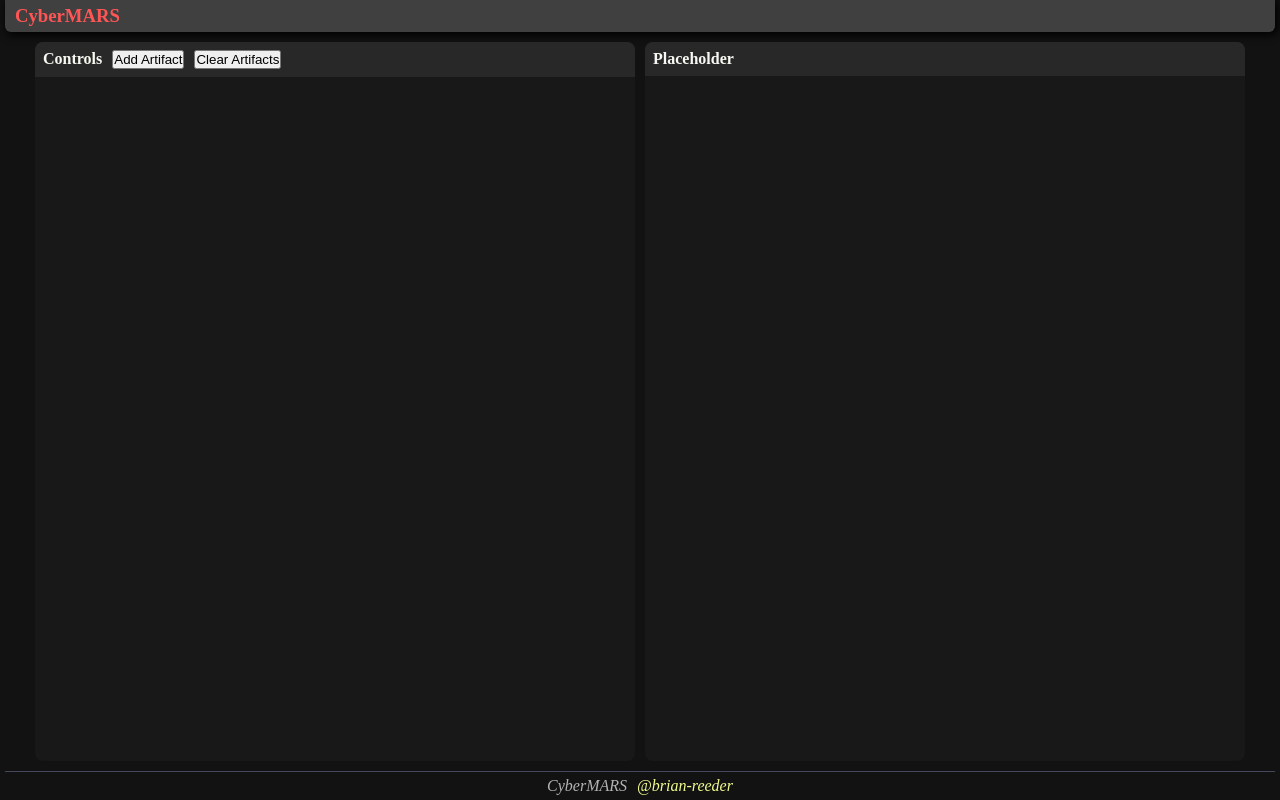
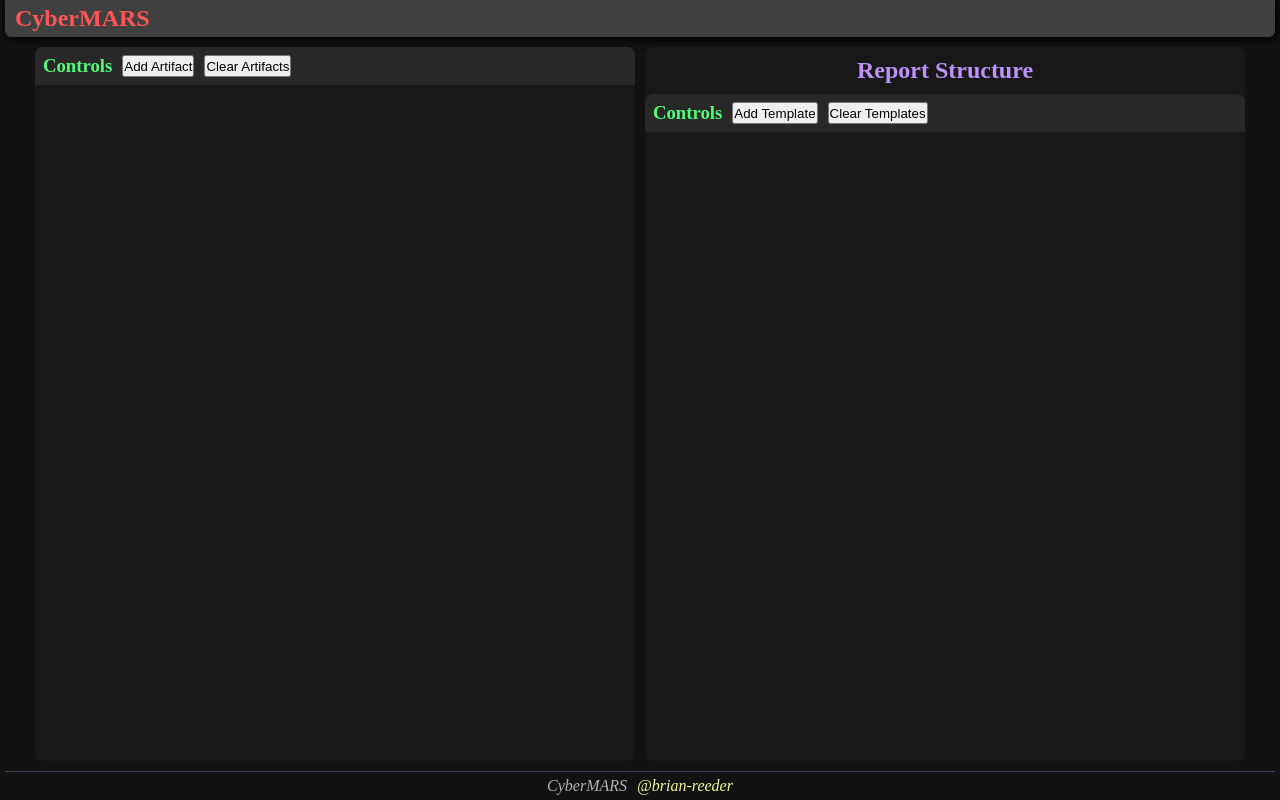
Before and after one commit to brian-reeder/CyberMARS, a Next.js app: page / in a window 1280 px wide. Built offline with nearby package versions, Linux system fonts and the light colour scheme.

Commit message:
Create ReportStructure component.
+ Add ReportStructure component.
+ Add framework for ReportControls.
+ Tweak Global CSS coloring.

```diff
--- a/components/ArtifactContainer.jsx
+++ b/components/ArtifactContainer.jsx
@@ -7,7 +7,7 @@ export default function ArtifactContainer({ artifacts, ...props }) {
 		<>
 		  <section className={ styles.artifactModule }>
 		    <div className={ styles.controls }>
-		      <h4>Controls</h4>
+		      <h3>Controls</h3>
 		      <button
 		        onClick={ props.handleAddArtifact }
 		        value="addArtifact"
--- a/components/Navbar.jsx
+++ b/components/Navbar.jsx
@@ -4,7 +4,7 @@ export default function Navbar() {
 	return (
 		<>
 		  <nav className={ styles.navbar }>
-		    <h3 className={ styles.projectTitle }>CyberMARS</h3>
+		    <h1 className={ styles.projectTitle }>CyberMARS</h1>
 		    <div className={ styles.spacer }></div>
 		  </nav>
 		</>
--- /dev/null
+++ b/components/ReportContainer.jsx
@@ -0,0 +1,18 @@
+import { useState, useCallback } from 'react';
+
+import styles from '../styles/ArtifactContainer.module.css';
+
+export default function ReportContainer() {
+	return (
+		<>
+		  <section className={ styles.artifactModule }>
+		    <h2 className={ styles.containerHeader }>Report Structure</h2>
+		    <div className={ styles.controls }>
+		      <h3>Controls</h3>
+		      <button>Add Template</button>
+		      <button>Clear Templates</button>
+		    </div>
+		  </section>
+		</>
+	);
+};
--- a/pages/index.js
+++ b/pages/index.js
@@ -7,7 +7,7 @@ import { encode, decode } from '../lib/b64url.js';
 import parseEventLog from '../lib/parsers.js';
 
 import ArtifactContainer from '../components/ArtifactContainer';
-import Placeholder from '../components/Placeholder';
+import ReportContainer from '../components/ReportContainer';
 
 export default function Home() {
 	const [artifacts, setArtifacts] = useState([]);
@@ -220,7 +220,7 @@ export default function Home() {
 	    handleRemoveEvidence={ handleRemoveEvidence }
 	    handleParserChange={ handleParserChange}
 	  />
-	  <Placeholder />
+	  <ReportContainer />
 	</>
   );
 };
--- a/styles/ArtifactContainer.module.css
+++ b/styles/ArtifactContainer.module.css
@@ -17,6 +17,11 @@
   gap: 10px;
 }
 
+.containerHeader {
+  padding: 10px;
+  text-align: center;
+}
+
 ul.artifactContainer {
   padding: 20px;
 
--- a/styles/Navbar.module.css
+++ b/styles/Navbar.module.css
@@ -13,7 +13,6 @@
 }
 
 .projectTitle {
-  color: var(--dracula-red);
 }
 
 .spacer {
--- a/styles/styles.css
+++ b/styles/styles.css
@@ -17,6 +17,7 @@ html {
 
   --dracula-purple: #BD93F9;
   --dracula-red: #FF5555;
+  --dracula-green: #50fa7b;
 
   background-color: var(--bg-primary);
   color: var(--txt-primary);
@@ -59,7 +60,15 @@ main {
 }
 
 h1 {
-  color: #bd93f9;
+  color: var(--dracula-red);
+}
+
+h2 {
+  color: var(--dracula-purple);
+}
+
+h3 {
+  color: var(--dracula-green);
 }
 
 a,
```
